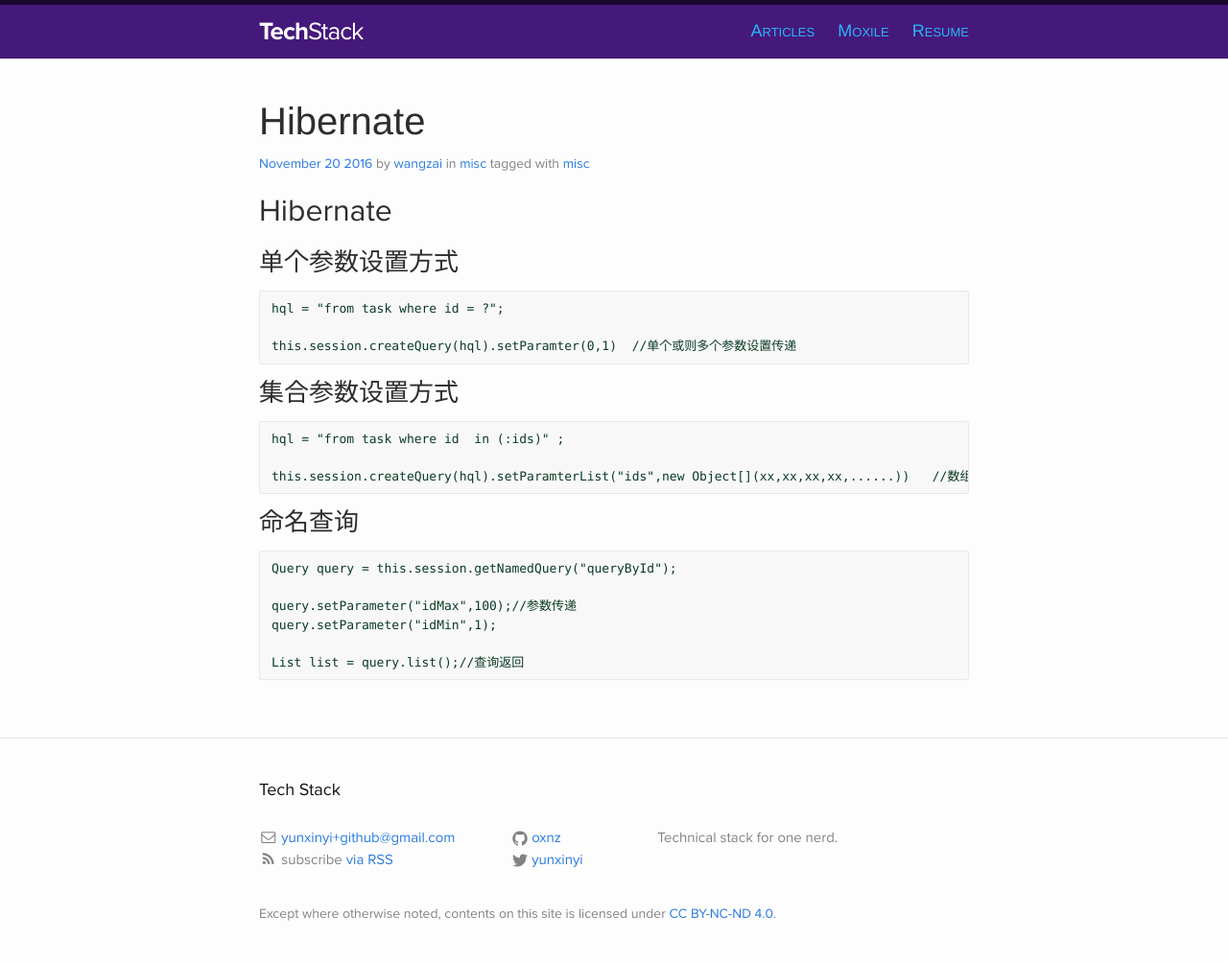
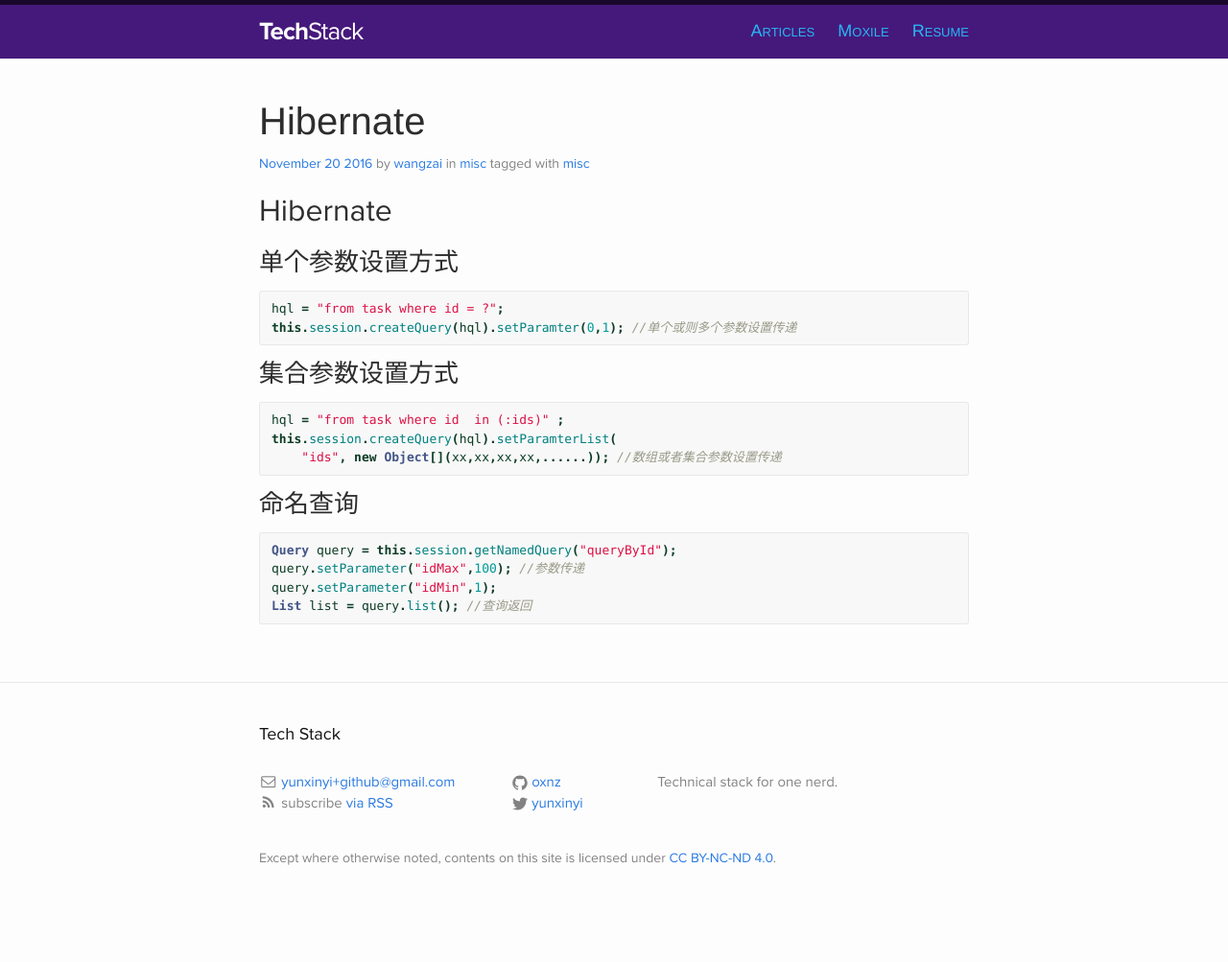
Before and after one commit to oxnz/oxnz.github.io, a Jekyll site: the page built from _posts/2016-11-20-hibernate.md, in a window 1280 px wide. Shown: the whole page at 96% size. Built offline with Jekyll 4.4.1, drawn with Linux system fonts in a browser that asks for light colours; comment, search, counter and statistics services are not loaded; after the commit the page ends 945 px from its top, so only the background shows below that.

Commit message:
Update 2016-11-20-hibernate.md
细节完善

````diff
--- a/_posts/2016-11-20-hibernate.md
+++ b/_posts/2016-11-20-hibernate.md
@@ -7,29 +7,26 @@ author: wangzai
 
 ### 单个参数设置方式
 
-```
+```java
 hql = "from task where id = ?";
-
-this.session.createQuery(hql).setParamter(0,1)  //单个或则多个参数设置传递
+this.session.createQuery(hql).setParamter(0,1); //单个或则多个参数设置传递
 ```
 
 <!--more-->
 
 ### 集合参数设置方式
 
-```
+```java
 hql = "from task where id  in (:ids)" ;
-
-this.session.createQuery(hql).setParamterList("ids",new Object[](xx,xx,xx,xx,......))   //数组或者集合参数设置传递
+this.session.createQuery(hql).setParamterList(
+    "ids", new Object[](xx,xx,xx,xx,......)); //数组或者集合参数设置传递
 ```
 
 ### 命名查询
 
+```java
+Query query = this.session.getNamedQuery("queryById");
+query.setParameter("idMax",100); //参数传递
+query.setParameter("idMin",1);
+List list = query.list(); //查询返回
 ```
-Query query = this.session.getNamedQuery("queryById");
-
-query.setParameter("idMax",100);//参数传递
-query.setParameter("idMin",1);
-
-List list = query.list();//查询返回
-```
````
